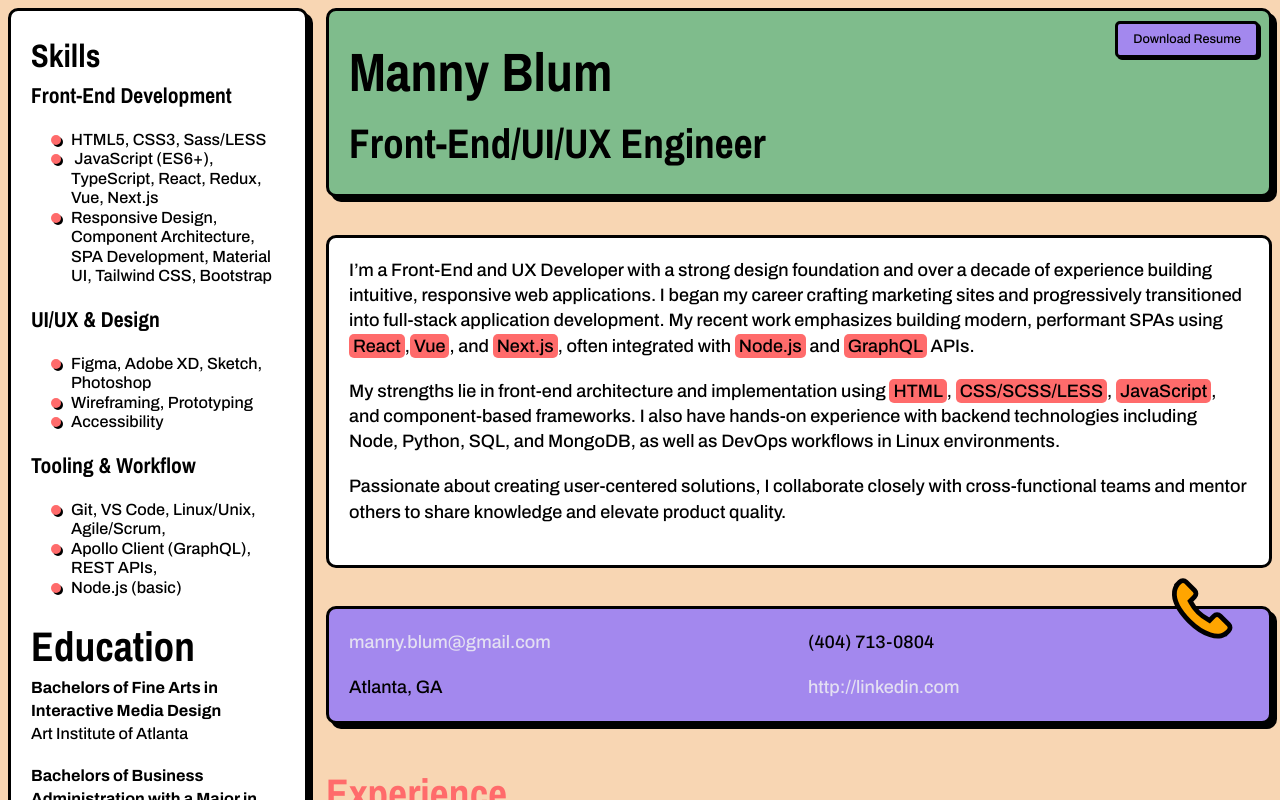
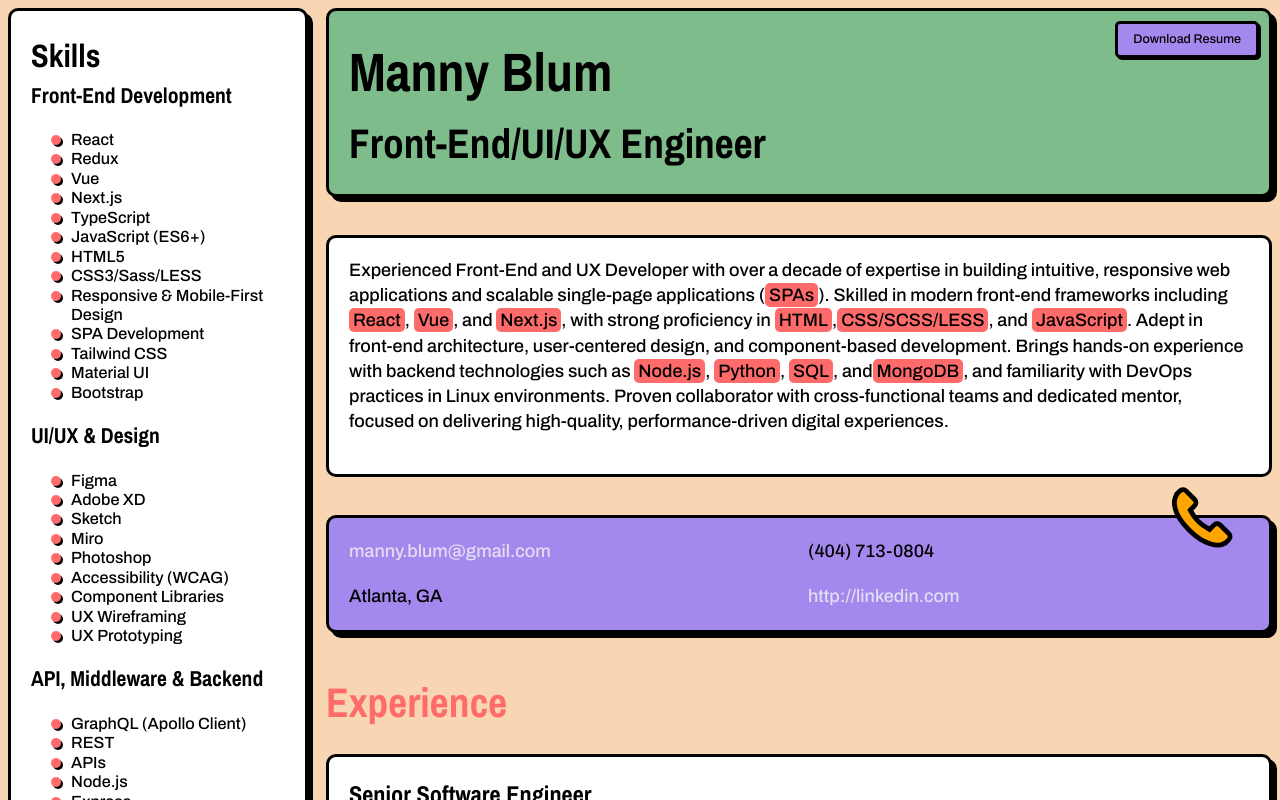
Before and after one commit to mannyblum/mannyblum.me, a React (Vite) app: page / in a window 1280 px wide. Shown: the top 800 px of the page. Built offline with nearby package versions, Linux system fonts and the light colour scheme.

Commit message:
updated profile and skills section

```diff
--- a/package.json
+++ b/package.json
@@ -11,6 +11,7 @@
   },
   "dependencies": {
     "@tailwindcss/vite": "^4.1.5",
+    "@vitejs/plugin-react": "^4.4.1",
     "react": "^19.0.0",
     "react-dom": "^19.0.0",
     "react-router": "^7.6.0",
--- a/src/components/Conversions/Progress/Progress.tsx
+++ b/src/components/Conversions/Progress/Progress.tsx
@@ -1,10 +1,14 @@
+import progress_ss from "@assets/images/conversions/progress.png";
+
+console.log("pro gress_ss", progress_ss);
+
 export default function Progress() {
   return (
     <div className="">
-      <h1 className="text-3xl font-bold ">Progress</h1>
-      {/* <div className="container mb-20 w-10/12 mx-auto p-4 py-8 border-[3px] shadow-[5px_5px] border-black rounded-2xl bg-violet-100">
-        test div
-      </div> */}
+      <h1 className="text-3xl font-bold">Progress</h1>
+      <div className="container w-10/12 mx-auto p-4 py-8 border-[3px] shadow-[5px_5px] border-black rounded-2xl bg-violet-100">
+        <img src={progress_ss} alt="Progress" />
+      </div>
       <div className="container w-10/12 mx-auto p-4 py-8 border-[3px] shadow-[5px_5px] border-black rounded-2xl bg-violet-100">
         <div className="progress bg-white p-[90px] mx-auto max-w-md box-content rounded-4xl font-['Inter']">
           <div className="grid grid-rows-[50px_1fr] gap-4">
--- a/src/components/Profile.tsx
+++ b/src/components/Profile.tsx
@@ -2,30 +2,25 @@ export default function Profile() {
   return (
     <section className="profile card">
       <p>
-        I’m a Front-End and UX Developer with a strong design foundation and
-        over a decade of experience building intuitive, responsive web
-        applications. I began my career crafting marketing sites and
-        progressively transitioned into full-stack application development. My
-        recent work emphasizes building modern, performant SPAs using{" "}
-        <span className="hilite">React</span>,
+        Experienced Front-End and UX Developer with over a decade of expertise
+        in building intuitive, responsive web applications and scalable
+        single-page applications (<span className="hilite">SPAs</span>). Skilled
+        in modern front-end frameworks including{" "}
+        <span className="hilite">React</span>,{" "}
         <span className="hilite">Vue</span>, and{" "}
-        <span className="hilite">Next.js</span>, often integrated with{" "}
-        <span className="hilite">Node.js</span> and{" "}
-        <span className="hilite">GraphQL</span> APIs.
-      </p>
-      <p>
-        My strengths lie in front-end architecture and implementation using{" "}
-        <span className="hilite">HTML</span>,{" "}
-        <span className="hilite">CSS/SCSS/LESS</span>,{" "}
-        <span className="hilite">JavaScript</span>, and component-based
-        frameworks. I also have hands-on experience with backend technologies
-        including Node, Python, SQL, and MongoDB, as well as DevOps workflows in
-        Linux environments.
-      </p>
-      <p>
-        Passionate about creating user-centered solutions, I collaborate closely
-        with cross-functional teams and mentor others to share knowledge and
-        elevate product quality.
+        <span className="hilite">Next.js</span>, with strong proficiency in{" "}
+        <span className="hilite">HTML</span>,
+        <span className="hilite">CSS/SCSS/LESS</span>, and{" "}
+        <span className="hilite">JavaScript</span>. Adept in front-end
+        architecture, user-centered design, and component-based development.
+        Brings hands-on experience with backend technologies such as{" "}
+        <span className="hilite">Node.js</span>,{" "}
+        <span className="hilite">Python</span>,{" "}
+        <span className="hilite">SQL</span>, and
+        <span className="hilite">MongoDB</span>, and familiarity with DevOps
+        practices in Linux environments. Proven collaborator with
+        cross-functional teams and dedicated mentor, focused on delivering
+        high-quality, performance-driven digital experiences.
       </p>
     </section>
   );
--- a/src/components/Skill.tsx
+++ b/src/components/Skill.tsx
@@ -5,26 +5,57 @@ export default function Skills() {
         <h2>Skills</h2>
         <h3>Front-End Development</h3>
         <ul>
-          <li>HTML5, CSS3, Sass/LESS</li>
-          <li> JavaScript (ES6+), TypeScript, React, Redux, Vue, Next.js</li>
-          <li>
-            Responsive Design, Component Architecture, SPA Development, Material
-            UI, Tailwind CSS, Bootstrap
-          </li>
+          <li>React </li>
+          <li>Redux </li>
+          <li>Vue </li>
+          <li>Next.js </li>
+          <li>TypeScript </li>
+          <li>JavaScript (ES6+) </li>
+          <li>HTML5 </li>
+          <li>CSS3/Sass/LESS </li>
+          <li>Responsive & Mobile-First Design </li>
+          <li>SPA Development </li>
+          <li>Tailwind CSS </li>
+          <li>Material UI </li>
+          <li>Bootstrap </li>
         </ul>
 
         <h3>UI/UX &amp; Design</h3>
         <ul>
-          <li>Figma, Adobe XD, Sketch, Photoshop</li>
-          <li>Wireframing, Prototyping</li>
-          <li>Accessibility</li>
+          <li>Figma </li>
+          <li>Adobe XD </li>
+          <li>Sketch </li>
+          <li>Miro </li>
+          <li>Photoshop </li>
+          <li>Accessibility (WCAG) </li>
+          <li>Component Libraries </li>
+          <li>UX Wireframing </li>
+          <li>UX Prototyping </li>
+        </ul>
+
+        <h3>API, Middleware &amp; Backend</h3>
+        <ul>
+          <li>GraphQL (Apollo Client)</li>
+          <li>REST </li>
+          <li>APIs </li>
+          <li>Node.js </li>
+          <li>Express </li>
+          <li>Postgres </li>
+          <li>MongoDB </li>
         </ul>
 
         <h3>Tooling &amp; Workflow</h3>
         <ul>
-          <li>Git, VS Code, Linux/Unix, Agile/Scrum,</li>
-          <li>Apollo Client (GraphQL), REST APIs,</li>
-          <li>Node.js (basic)</li>
+          <li>Git </li>
+          <li>GitHub </li>
+          <li>Docker </li>
+          <li>GCP </li>
+          <li>CI/CD </li>
+          <li>Linux/Unix </li>
+          <li>Agile/Scrum </li>
+          <li>Jira </li>
+          <li>React Testing Library </li>
+          <li>Jest </li>
         </ul>
       </section>
       <section className="education">
--- a/src/main.tsx
+++ b/src/main.tsx
@@ -7,6 +7,8 @@ import App from "./App.tsx";
 import { Conversions } from "./components/Conversions/";
 import { Progress } from "./components/Conversions/Progress";
 import { ProgressBar } from "./components/Conversions/ProgressBar";
+import Projects from "./pages/projects/Projects.tsx";
+import Todo from "./pages/projects/small/todo/Todo.tsx";
 
 createRoot(document.getElementById("root")!).render(
   <StrictMode>
@@ -17,7 +19,10 @@ createRoot(document.getElementById("root")!).render(
           <Route path="progress" element={<Progress />} />
           <Route path="progress-bar" element={<ProgressBar />} />
         </Route>
+        <Route path="projects" element={<Projects />}>
+          <Route path="small/todo" element={<Todo />} />
+        </Route>
       </Routes>
     </BrowserRouter>
-  </StrictMode>,
+  </StrictMode>
 );
--- /dev/null
+++ b/src/pages/projects/Projects.tsx
@@ -0,0 +1,10 @@
+import { Outlet } from "react-router";
+
+export default function Progress() {
+  return (
+    <div className="text-center">
+      <h1 className="text-3xl font-bold ">Projects</h1>
+      <Outlet />
+    </div>
+  );
+}
--- /dev/null
+++ b/src/pages/projects/small/todo/Todo.tsx
@@ -0,0 +1,8 @@
+export default function TodoPage() {
+  return (
+    <div className="text-center">
+      <h2 className="text-2xl font-bold ">Todo App</h2>
+      <div className="container w-10/12 mx-auto p-4 py-8 border-[3px] shadow-[5px_5px] border-black rounded-2xl bg-violet-100"></div>
+    </div>
+  );
+}
--- a/vite.config.ts
+++ b/vite.config.ts
@@ -2,7 +2,16 @@ import { defineConfig } from "vite";
 import react from "@vitejs/plugin-react-swc";
 import tailwindcss from "@tailwindcss/vite";
 
-// https://vite.dev/config/
+import path from "path";
+
+// https://vitejs.dev/config/
 export default defineConfig({
+  resolve: {
+    alias: {
+      "@": path.resolve(__dirname, "./src"),
+      "@assets": path.resolve(__dirname, "./src/assets"),
+      "@components": path.resolve(__dirname, "./src/components"),
+    },
+  },
   plugins: [react(), tailwindcss()],
 });
```
Also changed, not shown: tsconfig.app.json (+8 -1 lines), src/assets/images/conversions/progress.png (added), 1 other file (tests, documents, lock files or other folders).
